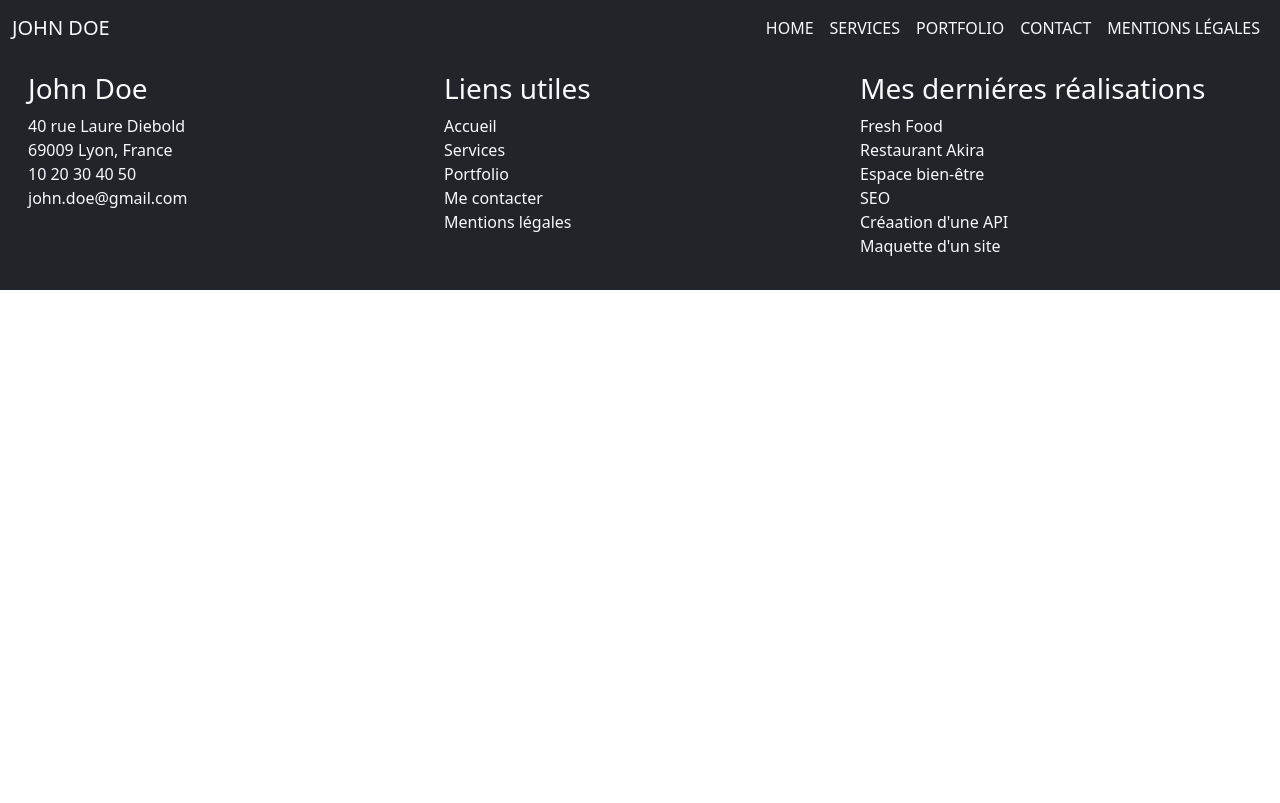
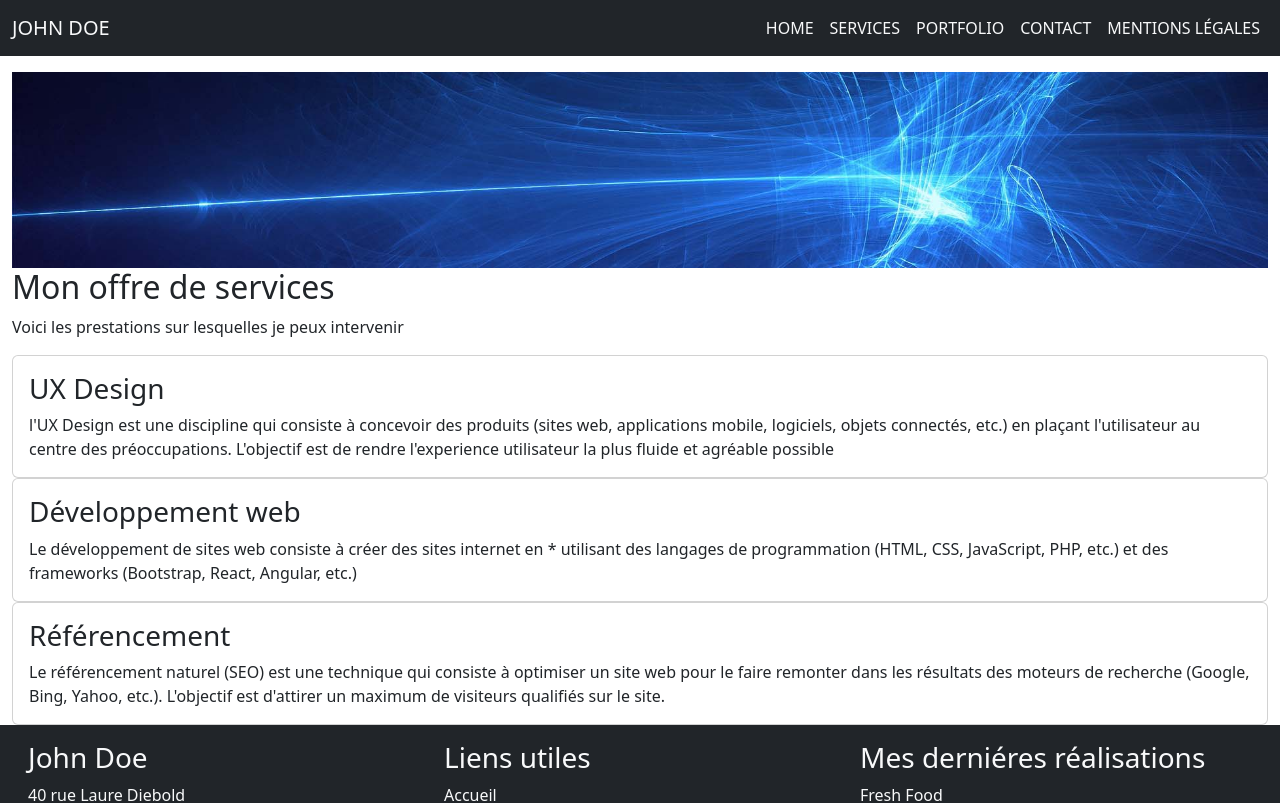
Before and after one commit to kev-aj72/Portfolio-John-Doe, a React (Create React App) app: page /services in a window 1280 px wide. Shown: the top 803 px of the page. Built offline with nearby package versions, Linux system fonts and the light colour scheme.

Commit message:
add content services page

```diff
--- a/src/pages/services.jsx
+++ b/src/pages/services.jsx
@@ -1,8 +1,40 @@
 
 const Services = () => {
     return (
-        <div>
-        <h1>Services</h1>
+        <div className="container-fluid mt-5">
+            <img className="img-fluid mt-4" src="/image/banner.jpg" alt="bandeaux décoratifs couleur bleu " />
+        <h2>Mon offre de services</h2>
+        <p>Voici les prestations sur lesquelles je peux intervenir</p>
+
+        <div className="card">
+        <div className="card-body">
+        <h3 className="card-title">UX Design</h3>
+    <p className="card-text">l'UX Design est une discipline qui consiste à concevoir des produits
+                        (sites web, applications mobile, logiciels, objets connectés, etc.)
+                        en plaçant l'utilisateur au centre des préoccupations.
+                        L'objectif est de rendre l'experience utilisateur la plus fluide et
+                        agréable possible</p>
+        </div>
+        </div>
+        <div className="card">
+        <div className="card-body">
+        <h3 className="card-title">Développement web</h3>
+    <p className="card-text">Le développement de sites web consiste à créer des sites internet en *
+                        utilisant des langages de programmation (HTML, CSS, JavaScript, PHP, etc.)
+                        et des frameworks (Bootstrap, React, Angular, etc.)</p>
+        </div>
+        </div>
+
+        <div className="card">
+        <div className="card-body">
+        <h3 className="card-title">Référencement</h3>
+    <p className="card-text">Le référencement naturel (SEO) est une technique qui consiste à optimiser
+                        un site web pour le faire remonter dans les résultats des moteurs de recherche
+                        (Google, Bing, Yahoo, etc.). L'objectif est d'attirer un maximum de visiteurs qualifiés
+                        sur le site.</p>
+        </div>
+        </div>
+
         </div>
     )
 }
```
